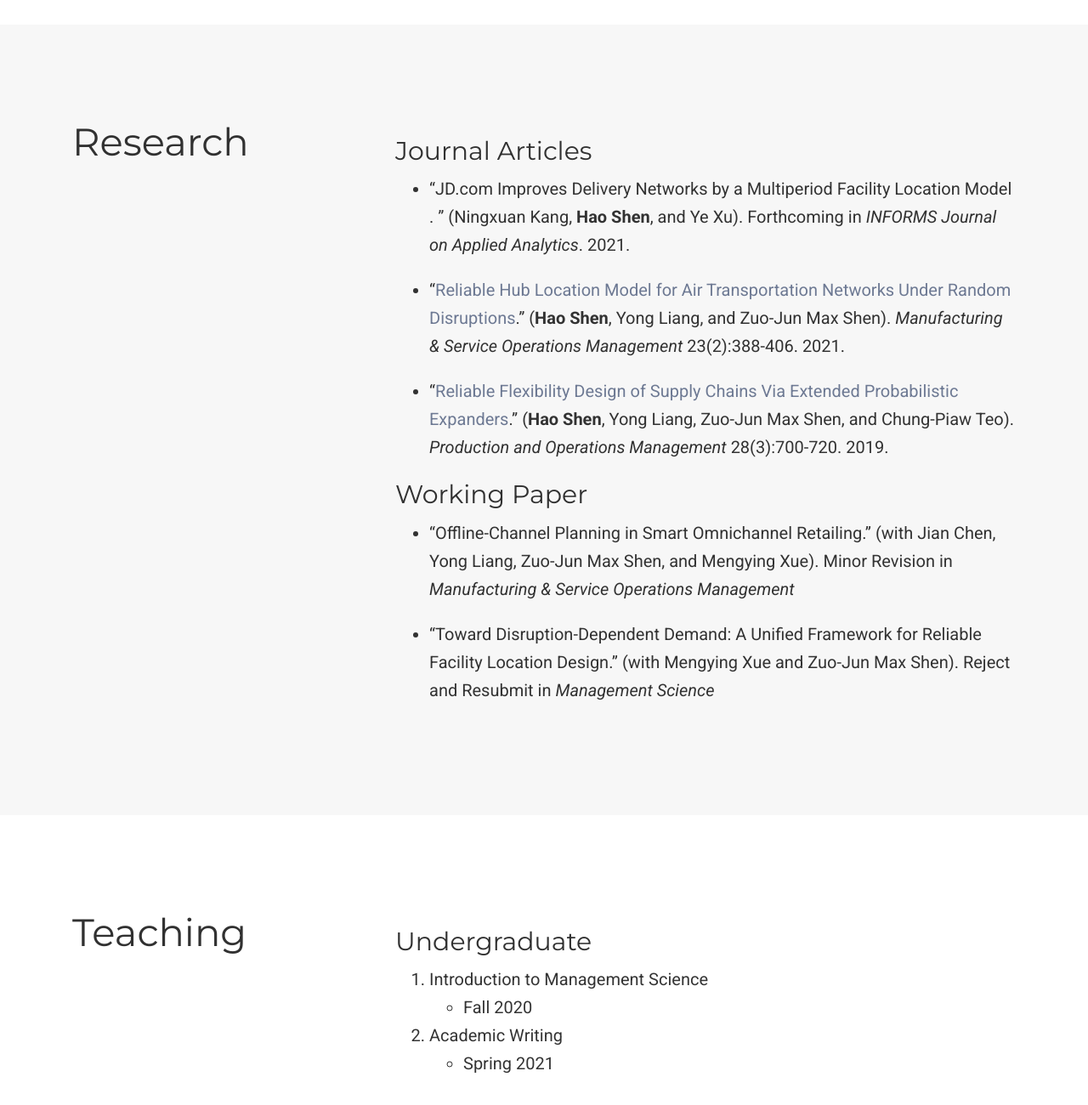
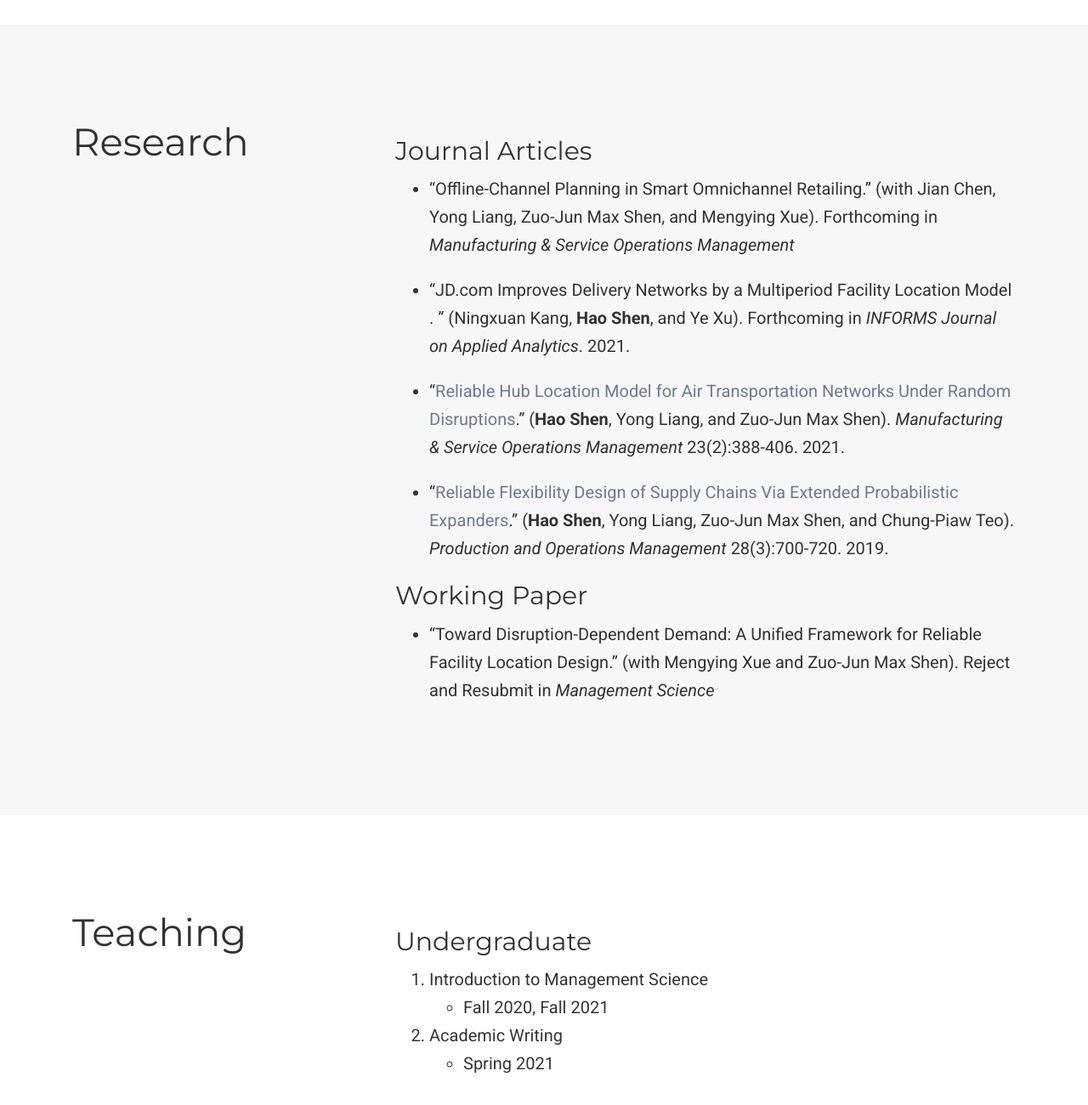
Before and after one commit to HaoMShen/HaoMShen.github.io, a plain HTML site: page index.html in a window 1280 px wide. Shown: the part 726-2026 px from the top of the page at 85% size. Drawn offline with nearby package versions, Linux system fonts and the light colour scheme; some icons are missing.

Commit message:
Update index.html

```diff
--- a/index.html
+++ b/index.html
@@ -451,6 +451,9 @@
     <p><h2 id="journal-articles">Journal Articles</h2>
 
 <ul>
+
+<li><p>&ldquo;<a>Offline-Channel Planning in Smart Omnichannel Retailing</a>.&rdquo; (with Jian Chen, Yong Liang, Zuo-Jun Max Shen, and Mengying Xue). Forthcoming in <em>Manufacturing &amp; Service Operations Management</em></p></li>
+
 <li><p>&ldquo;<a>JD.com Improves Delivery Networks by a Multiperiod Facility Location Model </a>. &rdquo; (Ningxuan Kang, <b>Hao Shen</b>, and Ye Xu). Forthcoming in <em>INFORMS Journal on Applied Analytics</em>. 2021.</p></li>
 
 <li><p>&ldquo;<a href="https://pubsonline.informs.org/doi/10.1287/msom.2019.0845" target="_blank">Reliable Hub Location Model for Air Transportation Networks Under Random Disruptions</a>.&rdquo; (<b>Hao Shen</b>, Yong Liang, and Zuo-Jun Max Shen). <em>Manufacturing &amp; Service Operations Management</em> 23(2):388-406. 2021.</p></li>
@@ -472,7 +475,6 @@
 <h2 id="working-paper">Working Paper</h2>
 
 <ul>
-<li><p>&ldquo;<a>Offline-Channel Planning in Smart Omnichannel Retailing</a>.&rdquo; (with Jian Chen, Yong Liang, Zuo-Jun Max Shen, and Mengying Xue). Minor Revision in <em>Manufacturing &amp; Service Operations Management</em></p></li>
 
 <li><p>&ldquo;<a>Toward Disruption-Dependent Demand: A Unified Framework for Reliable Facility Location Design</a>.&rdquo; (with Mengying Xue and Zuo-Jun Max Shen). Reject and Resubmit in <em>Management Science</em></p></li>
 
@@ -520,7 +522,7 @@
 <li>Introduction to Management Science
 
 <ul>
-<li>Fall 2020</li>
+<li>Fall 2020, Fall 2021</li>
 </ul></li>
 <li>Academic Writing
 
```
